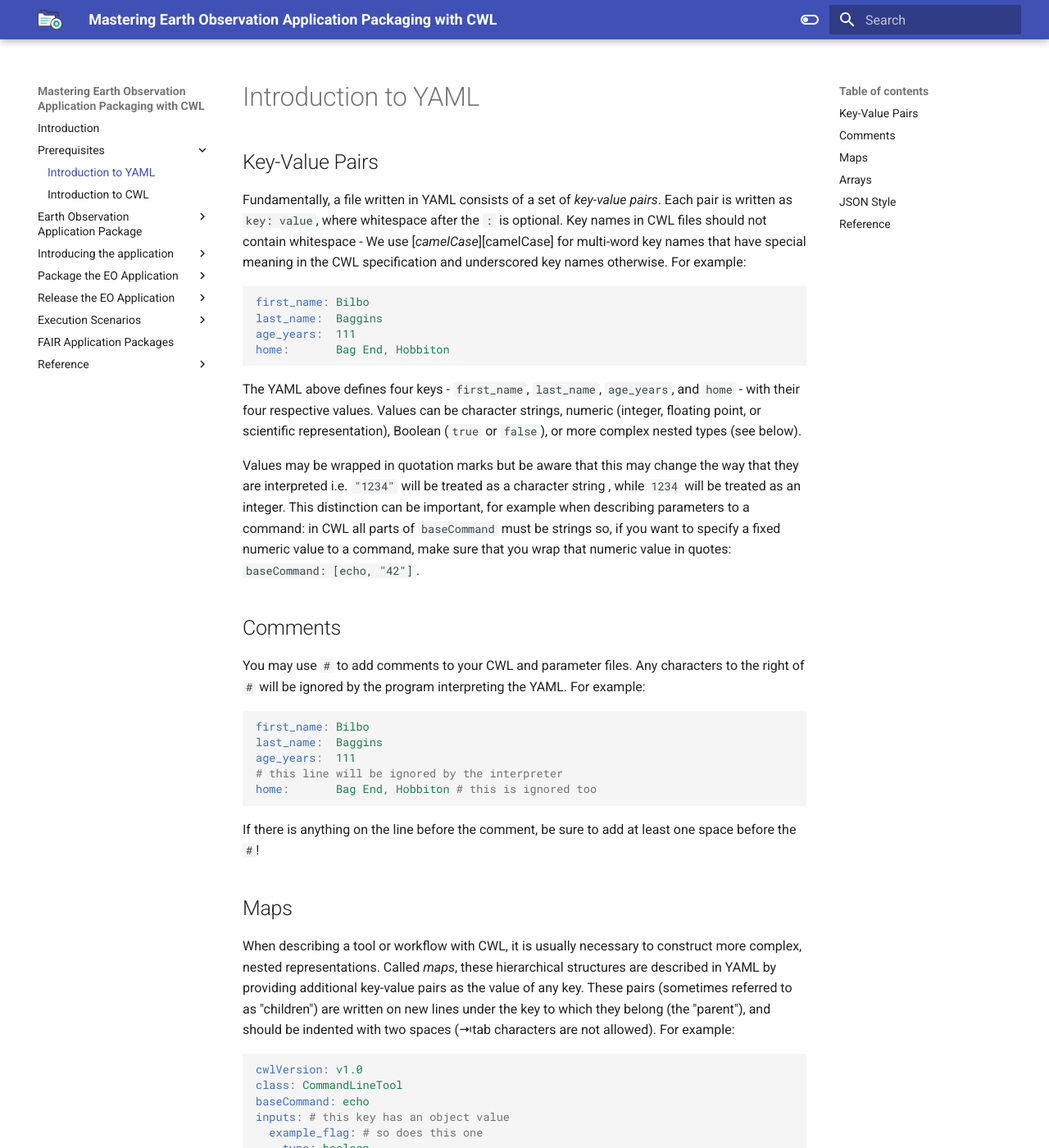
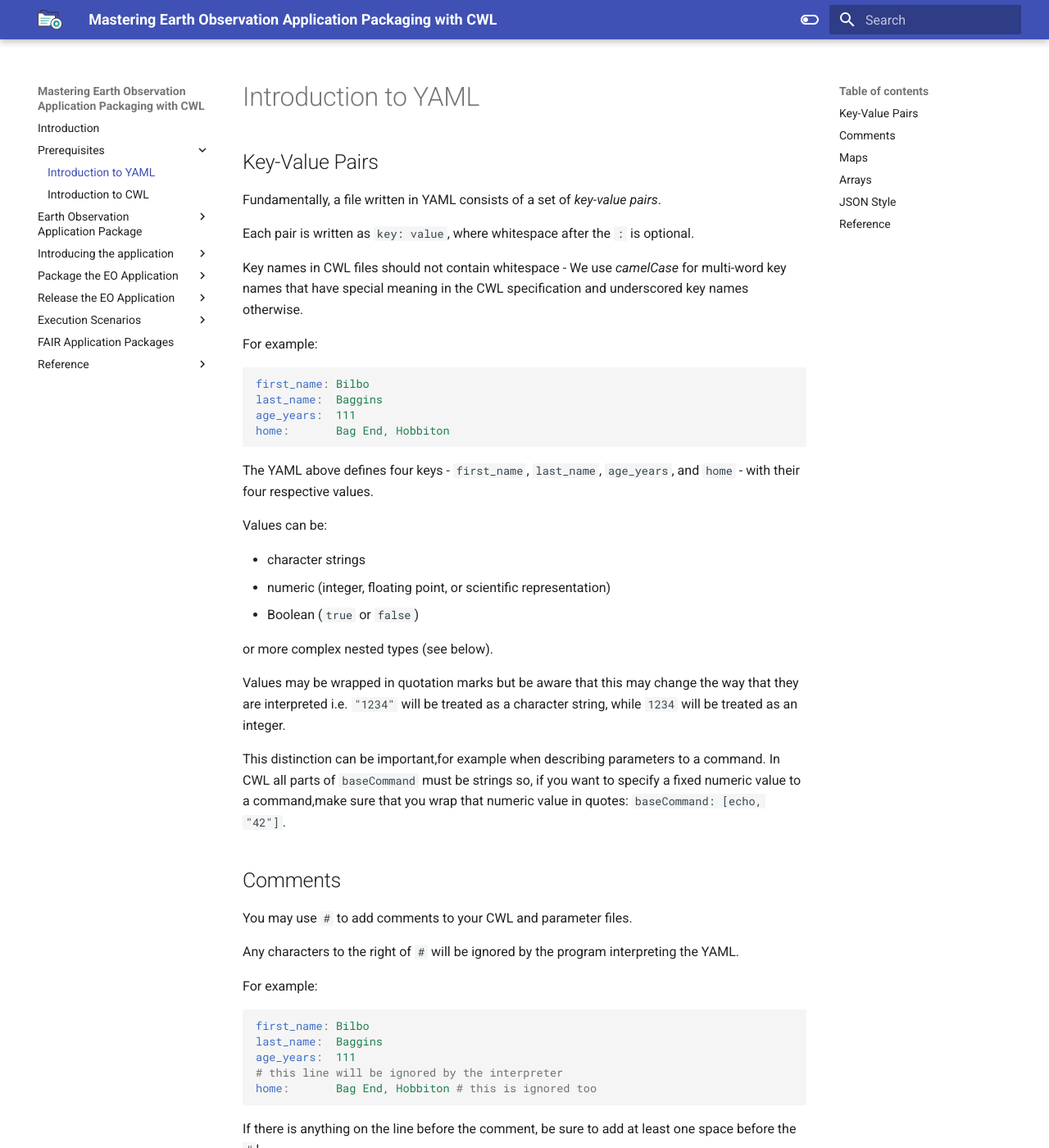
Before and after one commit to eoap/mastering-app-package, an MkDocs documentation site: the page built from docs/prerequisites/yaml.md, in a window 1280 px wide and 1400 px high. Shown: the whole window at 82% size. Built offline with MkDocs 1.6.1 and Material for MkDocs 9.7.7, drawn with Linux system fonts in a browser that asks for light colours; some of the changed text lies outside the part shown.

Commit message:
adds evos

````diff
--- a/docs/prerequisites/yaml.md
+++ b/docs/prerequisites/yaml.md
@@ -1,12 +1,11 @@
 ## Key-Value Pairs
 
 Fundamentally, a file written in YAML consists of a set of _key-value pairs_.
-Each pair is written as `key: value`,
-where whitespace after the `:` is optional.
-Key names in CWL files should not contain whitespace -
-We use [_camelCase_][camelCase] for multi-word key names
-that have special meaning in the CWL specification
-and underscored key names otherwise.
+
+Each pair is written as `key: value`, where whitespace after the `:` is optional.
+
+Key names in CWL files should not contain whitespace - We use _camelCase_ for multi-word key names that have special meaning in the CWL specification and underscored key names otherwise.
+
 For example:
 
 ```yaml
@@ -16,30 +15,26 @@ age_years:  111
 home:       Bag End, Hobbiton
 ```
 
-The YAML above defines four keys -
-`first_name`, `last_name`, `age_years`, and `home` -
-with their four respective values.
-Values can be
-character strings,
-numeric (integer, floating point, or scientific representation),
-Boolean (`true` or `false`),
+The YAML above defines four keys - `first_name`, `last_name`, `age_years`, and `home` - with their four respective values.
+
+Values can be:
+
+- character strings
+- numeric (integer, floating point, or scientific representation)
+- Boolean (`true` or `false`)
+
 or more complex nested types (see below).
 
-Values may be wrapped in quotation marks
-but be aware that this may change the way that they are interpreted
-i.e. `"1234"` will be treated as a character string
-, while `1234` will be treated as an integer.
-This distinction can be important,
-for example when describing parameters to a command:
-in CWL all parts of `baseCommand` must be strings so,
-if you want to specify a fixed numeric value to a command,
-make sure that you wrap that numeric value in quotes: `baseCommand: [echo, "42"]`.
+Values may be wrapped in quotation marks but be aware that this may change the way that they are interpreted i.e. `"1234"` will be treated as a character string, while `1234` will be treated as an integer.
+
+This distinction can be important,for example when describing parameters to a command. In CWL all parts of `baseCommand` must be strings so, if you want to specify a fixed numeric value to a command,make sure that you wrap that numeric value in quotes: `baseCommand: [echo, "42"]`.
 
 ## Comments
 
 You may use `#` to add comments to your CWL and parameter files.
-Any characters to the right of ` #` will be ignored by the program interpreting
-the YAML.
+
+Any characters to the right of ` #` will be ignored by the program interpreting the YAML.
+
 For example:
 
 ```yaml
@@ -50,20 +45,16 @@ age_years:  111
 home:       Bag End, Hobbiton # this is ignored too
 ```
 
-If there is anything on the line before the comment,
-be sure to add at least one space before the `#`!
+If there is anything on the line before the comment, be sure to add at least one space before the `#`!
 
 ## Maps
 
-When describing a tool or workflow with CWL,
-it is usually necessary to construct more complex, nested representations.
-Called _maps_,
-these hierarchical structures are described in YAML by providing
-additional key-value pairs as the value of any key.
-These pairs (sometimes referred to as "children") are written
-on new lines under the key to which they belong (the "parent"),
-and should be indented with two spaces
-(⇥tab characters are not allowed).
+When describing a tool or workflow with CWL, it is usually necessary to construct more complex, nested representations.
+
+Called _maps_, these hierarchical structures are described in YAML by providing additional key-value pairs as the value of any key.
+
+These pairs (sometimes referred to as "children") are written on new lines under the key to which they belong (the "parent"), and should be indented with two spaces (⇥tab characters are not allowed).
+
 For example:
 
 ```yaml
@@ -78,16 +69,13 @@ inputs: # this key has an object value
       prefix: -f
 ```
 
-The YAML above illustrates how you can build up complex nested object
-descriptions relatively quickly.
-The `inputs` map contains a single key, `example_flag`,
-which itself contains two keys, `type` and `inputBinding`,
-while one of these children, `inputBinding`,
-contains a further two key-value pairs (`position` and `prefix`).
-See the [Arrays](#arrays) section below for more information about providing multiple
-values/key-value pairs for a single key.
-For comparison with the example YAML above,
-here is a graphical representation of the `inputs` object it describes.
+The YAML above illustrates how you can build up complex nested object descriptions relatively quickly.
+
+The `inputs` map contains a single key, `example_flag`, which itself contains two keys, `type` and `inputBinding`, while one of these children, `inputBinding`, contains a further two key-value pairs (`position` and `prefix`).
+
+See the [Arrays](#arrays) section below for more information about providing multiple values/key-value pairs for a single key.
+
+For comparison with the example YAML above, here is a graphical representation of the `inputs` object it describes.
 
 <div class="mermaid">
 graph TD
@@ -103,14 +91,14 @@ graph TD
 
 ## Arrays
 
-In certain circumstances it is necessary to provide
-multiple values or objects for a single key.
-As we've already seen in the [Maps](#Maps) section above,
-more than one key-value pair can be mapped to a single key.
-However, it is also possible to define multiple values for a key
-without having to provide a unique key for each value.
-We can achieve this with an _array_,
-where each value is defined on its own line and preceded by `-`.
+In certain circumstances it is necessary to provide multiple values or objects for a single key.
+
+As we've already seen in the [Maps](#Maps) section above, more than one key-value pair can be mapped to a single key.
+
+However, it is also possible to define multiple values for a key without having to provide a unique key for each value.
+
+We can achieve this with an _array_, where each value is defined on its own line and preceded by `-`.
+
 For example:
 
 ```yaml
@@ -143,8 +131,8 @@ exclusive_parameters:
 
 ## JSON Style
 
-YAML is based on [JavaScript Object Notation (JSON)][json]
-and maps and arrays can also be defined in YAML using the native JSON syntax.
+YAML is based on JavaScript Object Notation (JSON) and maps and arrays can also be defined in YAML using the native JSON syntax.
+
 For example:
 
 ```yaml
@@ -158,17 +146,10 @@ and:
 inputs: {example_flag: {type: boolean, inputBinding: {position: 1, prefix: -f}}}
 ```
 
-Native JSON can be useful
-to indicate where a field is being left intentionally empty
-(such as `[]` for an empty array),
-and where it makes more sense
-for the values to be located on the same line
-(such as when providing option flags and their values in a shell command).
-However, as the second example above shows,
-it can severely affect the readability of a YAML file
-and should be used sparingly.
+Native JSON can be useful to indicate where a field is being left intentionally empty (such as `[]` for an empty array), and where it makes more sense
+for the values to be located on the same line (such as when providing option flags and their values in a shell command).
 
-
+However, as the second example above shows, it can severely affect the readability of a YAML file and should be used sparingly.
 
 ## Reference
 
--- a/mkdocs.yml
+++ b/mkdocs.yml
@@ -106,6 +106,10 @@ nav:
       - Landsat-9: cwl-workflow/exec-stage-in.md
     - Running CWL Workflow on Kubernetes:
       - Run the CWL Workflow with calrissian: kubernetes/calrissian.md
+    - Scripting the execution:
+      - cwltool API: scripted/scripted-cloud-native.md
+      - calrissian API: scripted/scripted-k8s-cloud-native.md
+    - Application benchmarking: benchmarking/calrissian-benchmark.md
   - FAIR Application Packages: fair/best-practice.md
   - Reference:
     - OGC Application Package Best Practice: reference/ogc-ap-bp.md
````
Also changed, not shown: docs/benchmarking/calrissian-benchmark.md (added, +1 -0 lines), docs/prerequisites/cwl.md (+1 -2 lines), docs/scripted/scripted-cloud-native.md (added, +1 -0 lines), docs/scripted/scripted-k8s-cloud-native.md (added, +1 -0 lines).
